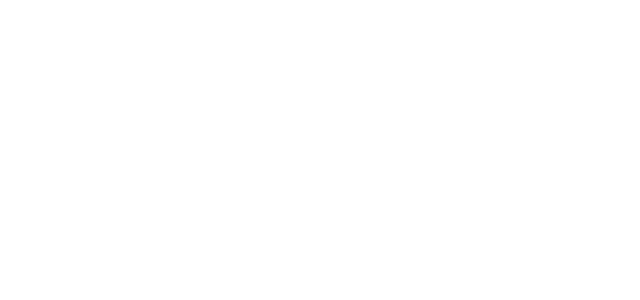
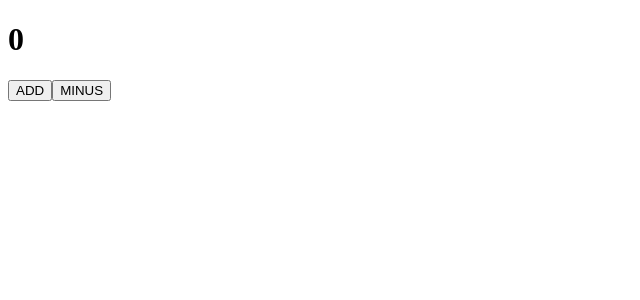
Before and after one commit to fullStack-Blake/react_recap_page, a React (Create React App) app: page / in a window 1280 px wide. Shown: the top 300 px of the page, without its empty margins (0-640 px from the left). Built offline with nearby package versions, Linux system fonts and the light colour scheme.

Commit message:
Write add function to increase state

```diff
--- a/package.json
+++ b/package.json
@@ -6,6 +6,7 @@
     "@testing-library/jest-dom": "^5.14.1",
     "@testing-library/react": "^11.2.7",
     "@testing-library/user-event": "^12.8.3",
+    "prop-types": "^15.7.2",
     "react": "^17.0.2",
     "react-dom": "^17.0.2",
     "react-scripts": "4.0.3",
--- a/src/App.js
+++ b/src/App.js
@@ -1,5 +1,24 @@
-function App() {
-  return <div className="App"></div>;
+import React, { Component } from "react";
+
+class App extends Component {
+  state = {
+    count: 0
+  };
+  add = () => {
+    this.setState(current => ({
+      count: current.count + 1
+    }));
+  };
+
+  render() {
+    return (
+      <>
+        <h1>{this.state.count}</h1>
+        <button onClick={this.add}>ADD</button>
+        <button>MINUS</button>
+      </>
+    );
+  }
 }
 
 export default App;
```
